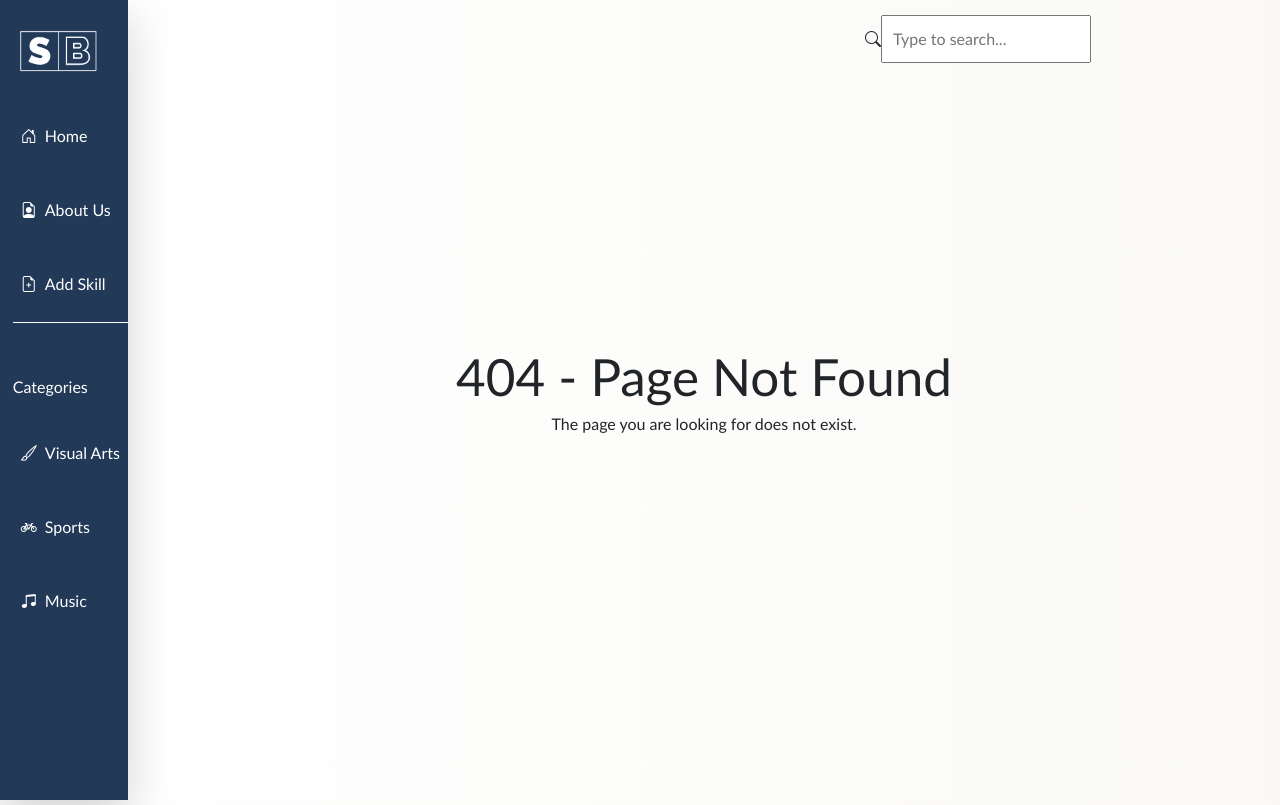
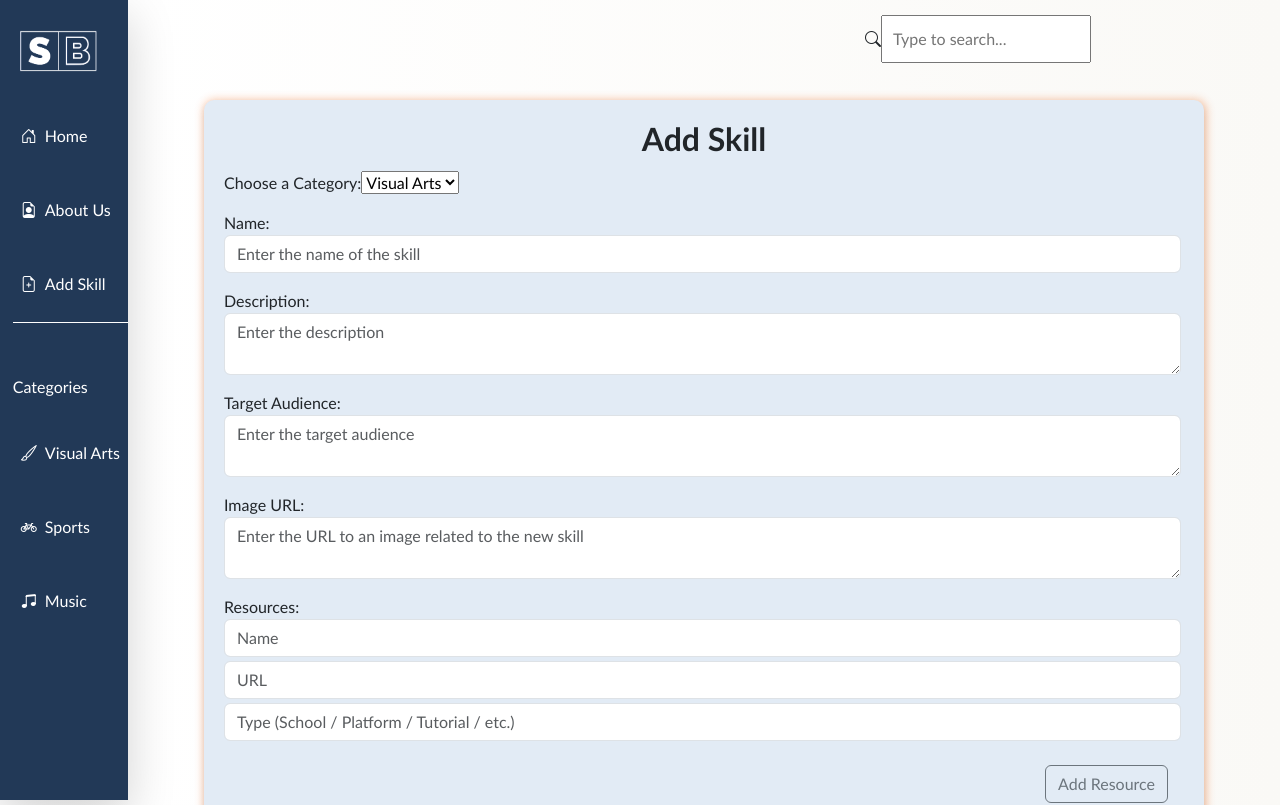
Before and after one commit to New-Skill-App/New-skill-app-2, a React (Vite) app: page /skills/add in a window 1280 px wide. Before the commit this address had no page. Shown: the top 805 px of the page. Built offline with nearby package versions, Linux system fonts and the light colour scheme.

Commit message:
improved AddSkillPage (old createSkillPage) to pick category

```diff
--- a/src/App.jsx
+++ b/src/App.jsx
@@ -7,7 +7,7 @@ import HomePage from "./components/pages/HomePage";
 import AboutPage from "./components/pages/AboutPage";
 import NotFoundPage from "./components/pages/NotFoundPage";
 import SkillDetailsPage from "./components/pages/SkillDetailsPage";
-import CreateSkill from "./components/functionalities/CreateSkill";
+import AddSkillPage from "./components/functionalities/AddSkillPage";
 import SkillsList from "./components/pages/SkillsList";
 import EditSkillPage from "./components/functionalities/EditSkillPage";
 
@@ -35,7 +35,7 @@ function App() {
             path="/visual-arts-page/skills/:skillId"
             element={<SkillDetailsPage dataLink={dataLinkVisualArts} basePath="/visual-arts-page" />}
           />
-          <Route path="/skills/create" element={<CreateSkill dataLink={dataLinkVisualArts} />} />
+          <Route path="/skills/add" element={<AddSkillPage dataLink={dataLinkVisualArts} />} />
           <Route path="/visual-arts-page/skills/:skillId/edit" element={<EditSkillPage dataLink={dataLinkVisualArts} />} />
 
           {/* Sports Related Routes */}
@@ -44,7 +44,7 @@ function App() {
             path="/sports-page/skills/:skillId"
             element={<SkillDetailsPage dataLink={dataLinkSports} basePath="/sports-page" />}
           />
-          <Route path="/skills/create" element={<CreateSkill dataLink={dataLinkSports} />} />
+          <Route path="/skills/add" element={<AddSkillPage dataLink={dataLinkSports} />} />
           <Route path="/sports-page/skills/:skillId/edit" element={<EditSkillPage dataLink={dataLinkSports} />} />
 
           {/* Music Related Routes */}
@@ -54,7 +54,7 @@ function App() {
             element={<SkillDetailsPage dataLink={dataLinkMusic} basePath="/music-page" />}
           />
 
-          <Route path="/skills/create" element={<CreateSkill dataLink={dataLinkMusic} />} />
+          <Route path="/skills/add" element={<AddSkillPage dataLink={dataLinkMusic} />} />
           <Route path="/music-page/skills/:skillId/edit" element={<EditSkillPage dataLink={dataLinkMusic} />} />
 
         </Routes>
--- a/src/components/bars/SideBar.jsx
+++ b/src/components/bars/SideBar.jsx
@@ -38,7 +38,7 @@ function SideBar() {
                 About Us</a>
             </NavLink>
 
-            <NavLink to="/skills/create">
+            <NavLink to="/skills/add">
               <a className="nav-link-custom nav-link py-3">
                 <i class="bi bi-file-earmark-plus"></i>
                 Add Skill</a>
@@ -63,7 +63,7 @@ function SideBar() {
                 Sports</a>
             </NavLink>
 
-            <NavLink to="*">
+            <NavLink to="/music-page">
               <a className="nav-link-custom nav-link py-3">
                 <i class="bi bi-music-note-beamed"></i>
                 Music</a>
--- a/src/components/functionalities/CreateSkill.jsx
+++ b/src/components/functionalities/AddSkillPage.jsx
@@ -3,7 +3,7 @@ import { useState } from "react";
 import { Link, useNavigate } from "react-router-dom";
 
 
-function CreateSkill({ dataLink }) {
+function AddSkillPage({ dataLink }) {
 
     const navigate = useNavigate();
 
@@ -12,6 +12,13 @@ function CreateSkill({ dataLink }) {
     const [targetAudience, setTargetAudience] = useState("");
     const [imageURL, setImageURL] = useState("");
     const [resources, setResources] = useState([{ type: "", name: "", url: "" }]);
+
+    const [selectedCategory, setSelectedCategory] = useState("Visual Arts")
+
+
+    const handleCategoryChange = (e) => {
+        setSelectedCategory(e.target.value);
+      };
 
     const handleResourceChange = (index, field, value) => {
         const newResources = [...resources];
@@ -27,21 +34,32 @@ function CreateSkill({ dataLink }) {
     const handleSubmit = (e) => {
         e.preventDefault();
 
-        const newSkill = {
-            name,
-            description,
-            targetAudience,
-            imageURL,
-            resources,
-        };
+        const newSkill = { name, description, targetAudience, imageURL, resources };
 
-        axios.post(`${dataLink}.json`, newSkill)
-            .then(response => {
-                console.log(response);
-                navigate(`/visual-arts-page`)
-            })
-            .catch(e => console.log("Error creating a new skill...", e));
-    };
+        let apiEndpoint;
+        switch (selectedCategory) {
+          case "Visual Arts":
+            apiEndpoint = "https://skills-visual-arts-default-rtdb.europe-west1.firebasedatabase.app/skills";
+            break;
+          case "Sports":
+            apiEndpoint = "https://skills-sports-default-rtdb.europe-west1.firebasedatabase.app/skills";
+            break;
+          case "Music":
+            apiEndpoint = "https://skills-music-default-rtdb.europe-west1.firebasedatabase.app/skills";
+            break;
+          default:
+            console.error("Unknown category");
+            return;
+        }
+
+        axios.post(`${apiEndpoint}.json`, newSkill)
+          .then(response => {
+            console.log(response);
+            // Redirect based on category or to a specific page
+            navigate(`/${selectedCategory.replace(" ", "-").toLowerCase()}-page`);
+          })
+          .catch(e => console.log("Error creating a new skill...", e));
+      };
 
     return (
         <div className="skill-details-container">
@@ -56,10 +74,10 @@ function CreateSkill({ dataLink }) {
 
                         <div className="form-group mb-3">
                             <label for="categories">Choose a Category:  </label>
-                            <select id="categories" name="categories">
-                                <option value="apple">Visual Arts</option>
-                                <option value="banana">Sports</option>
-                                <option value="cherry">Music</option>
+                            <select id="categories" name="categories" onChange={handleCategoryChange}>
+                                <option value="Visual Arts">Visual Arts</option>
+                                <option value="Sports">Sports</option>
+                                <option value="Music">Music</option>
                             </select>
                         </div>
 
@@ -159,4 +177,4 @@ function CreateSkill({ dataLink }) {
     );
 }
 
-export default CreateSkill;
+export default AddSkillPage;
--- a/src/components/pages/HomePage.jsx
+++ b/src/components/pages/HomePage.jsx
@@ -21,7 +21,7 @@ function HomePage() {
                     </div>
 
                     <div className="slogan d-flex justify-content-center align-items-center">
-                        <h3 className="text-center">The app that connects you to top schools, courses, and resources for learning and growth</h3>
+                        <h3 className="text-center">Here you can connect to top schools, courses, and resources for learning and growth</h3>
                     </div>
                 </div>
             </div >
--- a/src/index.css
+++ b/src/index.css
@@ -435,7 +435,7 @@ padding: 5px;
 }
 
 
-/*CREATE SKILL PAGE*/
+/*ADD SKILL PAGE*/
 
 .add-skill-details-card {
   width: 1000px;
```
